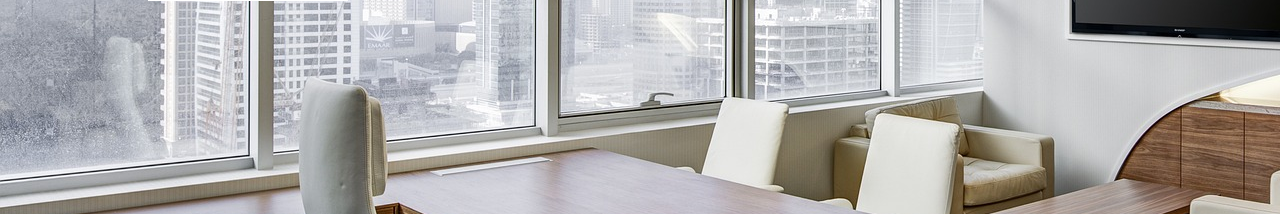
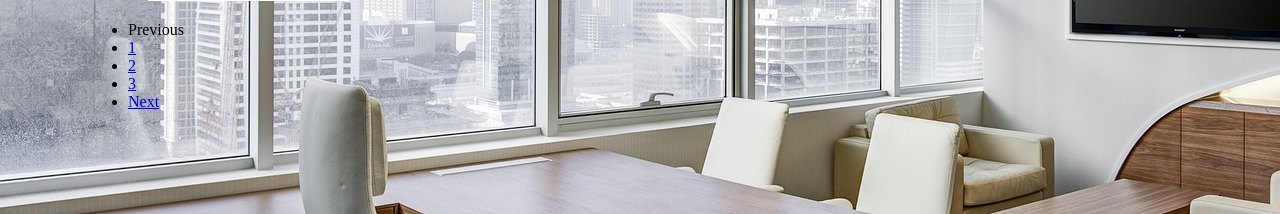
Before and after one commit to SergeyFoma/Shop, a Django app: template goods/templates/goods/catalog.html in a window 1280 px wide. Shown: the part 619-833 px from the top of the page. Run offline with Django 3.2, Linux system fonts and the light colour scheme; the template is opened without the code that fills it: values that come from a table or form of the project are taken from there, others are empty; tables that the repository leaves empty hold one stand-in row (values such as "Sample post"); grey boxes marked "Sample" are stand-in pictures; parts of the project's set-up code (start-up, migrations or seed data) failed here and were passed over.

Commit message:
'asdasd'

```diff
--- a/goods/models.py
+++ b/goods/models.py
@@ -26,6 +26,7 @@
 		db_table='products'
 		verbose_name='Продукт'
 		verbose_name_plural='Продукты'
+		ordering=("id",)
 
 	def __str__(self):
 		return f'{self.name} Количество - {self.quantity}'
--- a/goods/templates/goods/catalog.html
+++ b/goods/templates/goods/catalog.html
@@ -39,6 +39,21 @@
 	{% endfor %}
 </div>
 
-
+<!-- Пагинация -->
+                    <nav aria-label="Page navigation example">
+                        <ul class="pagination justify-content-center my-4">
+                            <div class="custom-shadow d-flex">
+                                <li class="page-item disabled">
+                                  <a class="page-link">Previous</a>
+                                </li>
+                                <li class="page-item"><a class="page-link" href="#">1</a></li>
+                                <li class="page-item"><a class="page-link" href="#">2</a></li>
+                                <li class="page-item"><a class="page-link" href="#">3</a></li>
+                                <li class="page-item">
+                                  <a class="page-link" href="#">Next</a>
+                                </li>
+                            </div>
+                        </ul>
+                    </nav>
 {% endblock %}
 <!--<a href="{% url 'goods:products' %}">PRODUCTS</a>--!
```
Also changed, not shown: goods/views.py (+8 -3 lines).
